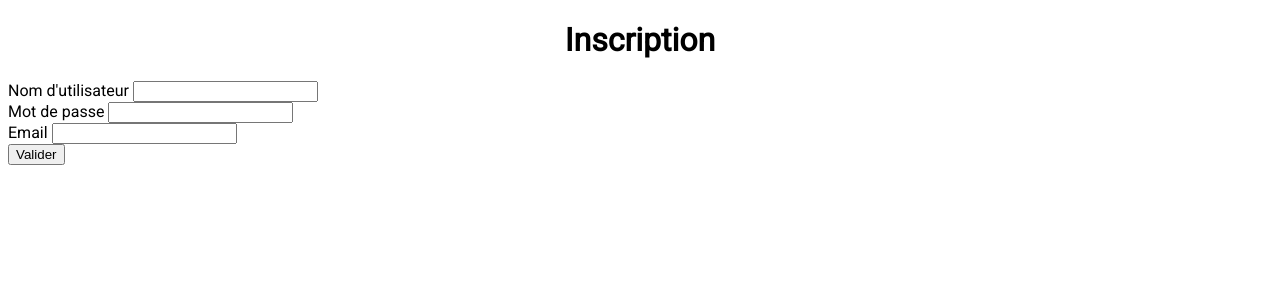
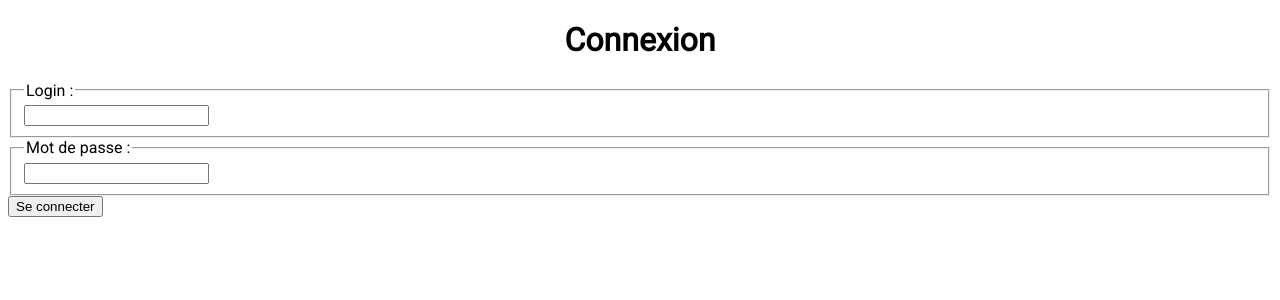
Before and after one commit to LykaJ/symfony, a PHP site: page /view/frontend/connexionView.php in a window 1280 px wide. Shown: the top 300 px of the page. Run offline with PHP 8.4, Linux system fonts and the light colour scheme.

Commit message:
Improvement of the UserManager.php functions, of the ControllerHome.php. Creation of the view for SignUp and Login. Working on the DB connection.

```diff
--- a/index.php
+++ b/index.php
@@ -49,8 +49,8 @@ try{
         newUser();
         break;
 
-        case 'login':
-        login();
+        case 'Login':
+        Login();
         break;
 
         case 'listPosts':
--- a/models/UserManager.php
+++ b/models/UserManager.php
@@ -17,7 +17,7 @@ class UserManager extends Manager
     public function addUser($pseudo, $password, $email)
     {
         $db = $this->dbConnect();
-        $req = $db->prepare('INSERT INTO users(pseudo, password, email, signup_date) VALUES (?, ?, ?, NOW())');
+        $req = $db->prepare('INSERT INTO users(pseudo, password, email, signup_date, login_date) VALUES (?, ?, ?, NOW(), NOW())');
         $newUser = $req->execute(array($pseudo, $password, $email));
 
         return $newUser;
--- a/view/frontend/connexionView.php
+++ b/view/frontend/connexionView.php
@@ -3,38 +3,12 @@
 <?php ob_start(); ?>
 
 <html>
-<h1>Inscription</h1>
+<h1>Connexion</h1>
 
-<?php
-    if(isset($_POST['password']))
-    {
-        $passform = htmlspecialchars($_POST['password']);
-
-        $correctPass = password_verify($passform, $userPassword['password']);
-        var_dump($correctPass);
-
-        if (!$userPassword)
-        {
-            echo 'Wrong credentials';
-        }
-        if ($correctPass){
-            echo 'Welcome ' . htmlspecialchars($_POST['pseudo']);
-        }
-        else {
-            echo "Wrong credentials";
-        }
-    }
-
-    ?>
-    <form class="" action="index.php?action=" method="post">
-        <label for="pseudo">Nom d'utilisateur</label>
-        <input type="text" name="pseudo" value=""> <br/>
-        <label for="password">Mot de passe</label>
-        <input type="text" name="password" value=""> <br/>
-        <label for="email">Email</label>
-        <input type="text" name="email" value=""> <br/>
-
-        <input type="submit" value="Valider">
+    <form method="get" action="index.php">
+        <fieldset><legend>Login : </legend><input type="text" name="login"/></fieldset>
+        <fieldset><legend>Mot de passe : </legend><input type="password" name="password"/></fieldset>
+        <input type="submit" name="submit" value="Se connecter"/>
     </form>
 
 </body>
--- a/view/frontend/listPostsView.php
+++ b/view/frontend/listPostsView.php
@@ -5,7 +5,7 @@
 <p><a href="index.php?action=createPost">Ajouter Post : Admin</a></p>
 
 <p> <a href="index.php?action=newUser">Inscription</a></p>
-<p> <a href="index.php?action=login">Connexion</a></p>
+<p> <a href="index.php?action=Login">Connexion</a></p>
 
 <p>Derniers billets du blog :</p>
 
```
Also changed, not shown: controllers/ControllerHome.php (+10 -8 lines), view/frontend/signupView.php (added, +22 -0 lines).
